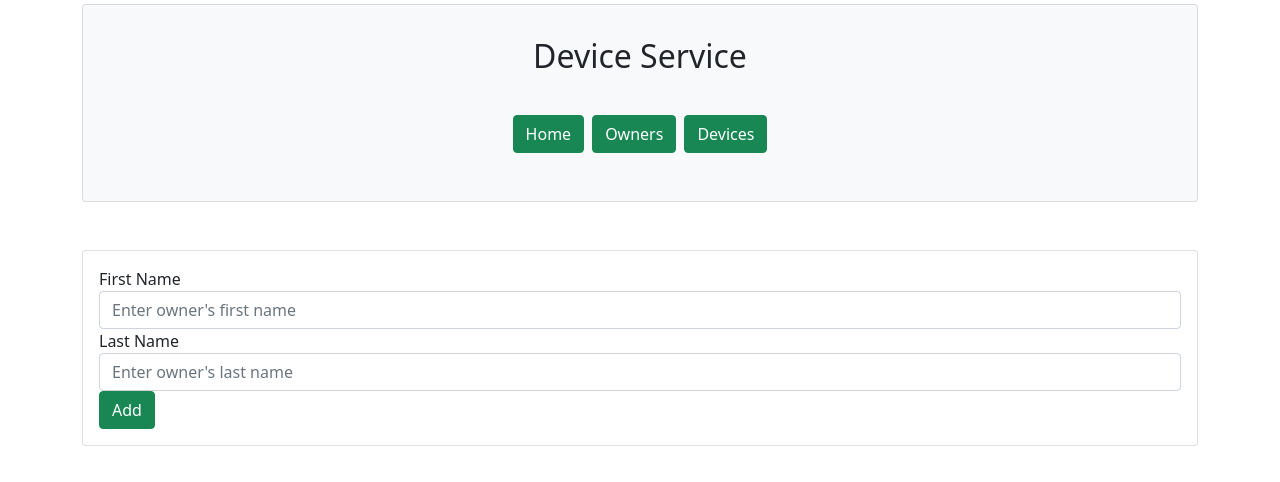
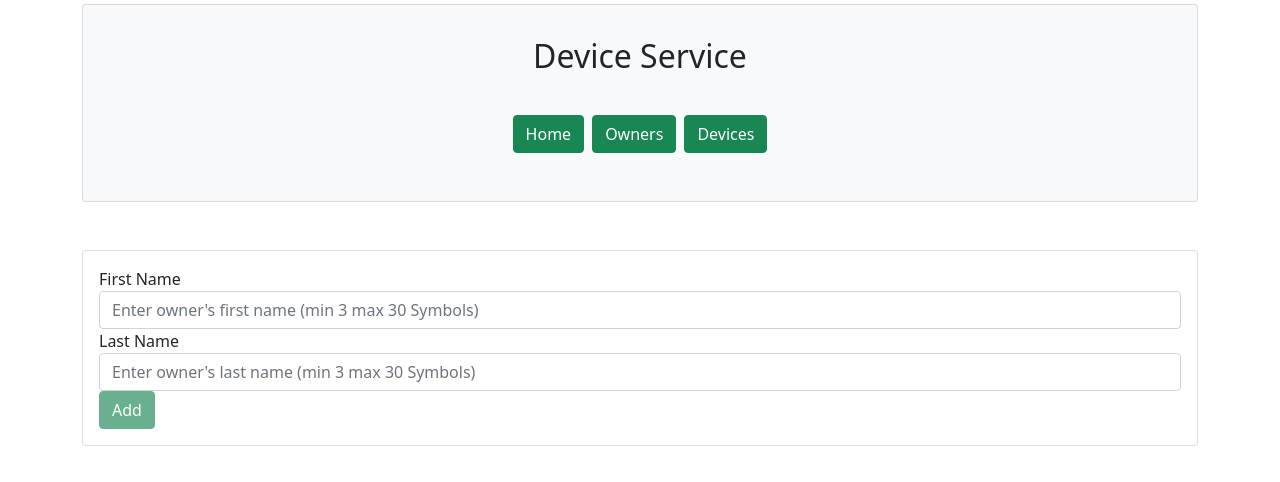
Before and after one commit to vchornyy12/DService, an Angular app in the folder Front/: page /addOwner in a window 1280 px wide. Shown: the top 482 px of the page. Built offline with nearby package versions, Linux system fonts and the light colour scheme.

Commit message:
added validation for owner - firstName/lastName requirement and added min/max name's length

```diff
--- a/Front/src/app/app.component.ts
+++ b/Front/src/app/app.component.ts
@@ -1,4 +1,4 @@
-import { Component } from '@angular/core';
+import {Component} from '@angular/core';
 
 @Component({
   selector: 'app-root',
@@ -6,6 +6,7 @@ import { Component } from '@angular/core';
   styleUrls: ['./app.component.css']
 })
 export class AppComponent {
+
   title: string;
 
   constructor() {
--- a/Front/src/app/owner/owner-create/owner-create.component.html
+++ b/Front/src/app/owner/owner-create/owner-create.component.html
@@ -2,23 +2,23 @@
   <div class="card-body">
     <form class="form" (ngSubmit)="onSubmit()" #ownerCreate="ngForm">
       <div class="form-group">
-        <label for="name">First Name</label>
-        <input type="text" [(ngModel)]="owner.firstName"
+        <label for="firstname">First Name</label>
+        <input type="text" required maxlength="30" minlength="3" [(ngModel)]="owner.firstName"
                class="form-control"
-               id="first"
-               name="name"
-               placeholder="Enter owner's first name"
+               id="firstname"
+               name="fname"
+               placeholder="Enter owner's first name (min 3 max 30 Symbols)"
                >
       </div>
 
 <!--      <div [hidden]="!name.pristine" class="alert alert-danger">First Name is required</div>-->
       <div class="form-group">
-        <label for="name">Last Name</label>
-        <input type="text" [(ngModel)]="owner.lastName"
+        <label for="lastname">Last Name</label>
+        <input type="text" required maxlength="30" minlength="3" [(ngModel)]="owner.lastName"
                class="form-control"
-               id="name"
-               name="name"
-               placeholder="Enter owner's last name"
+               id="lastname"
+               name="lname"
+               placeholder="Enter owner's last name (min 3 max 30 Symbols)"
                >
 <!--        <div [hidden]="!name.pristine" class="alert alert-danger">Last Name is required</div>-->
       </div>
--- a/Front/src/app/owner/owner.component.html
+++ b/Front/src/app/owner/owner.component.html
@@ -1,27 +1,28 @@
-<div class="container px-4">
-  <div class="row gx-5">
-    <div class="col">
+<div class="p-3 border bg-light">
+  <li class="list-inline-item">
+    <a routerLink="/addOwner" class="btn btn-success">Add</a>
+  </li>
+</div>
 
-        <div class="p-3 border bg-light"><li class="list-inline-item">
-          <a routerLink="/addOwner" class="btn btn-success">Add</a>
-        </li></div>
-
-    </div>
-  </div>
-</div>
 <div class="card my-5">
   <div class="card-body">
-    <table class="table table-success table-striped">
+    <table class="table table-success table-striped table-hover">
       <thead class="thead-">
       <tr>
         <th scope="col">FIRST NAME</th>
         <th scope="col">LAST NAME</th>
+        <th scope="col">ACTIONS</th>
       </tr>
       </thead>
       <tbody>
       <tr *ngFor="let owner of owners">
         <td>{{ owner.firstName }}</td>
         <td>{{ owner.lastName }}</td>
+        <td>
+          <button  class="btn btn-warning btn-sm"><span class="glyphicon glyphicon-edit">Edit</span></button>
+          &nbsp;|&nbsp;
+          <button class="btn btn-danger btn-sm"><span class="glyphicon glyphicon-trash">Delete</span></button>
+        </td>
       </tr>
       </tbody>
     </table>
```
Also changed, not shown: Front/src/app/app.module.ts (+7 -5 lines), Front/src/app/app.component.html (line endings or trailing spaces).
